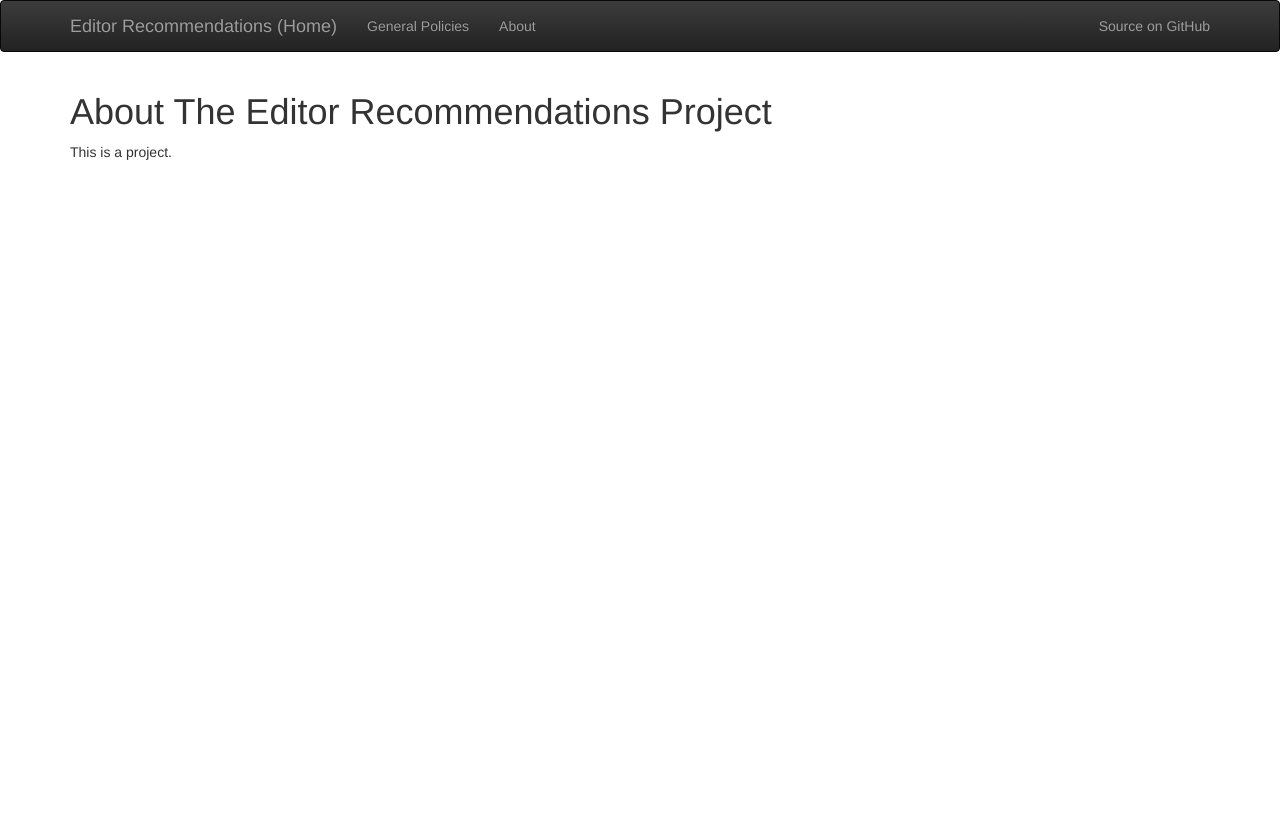
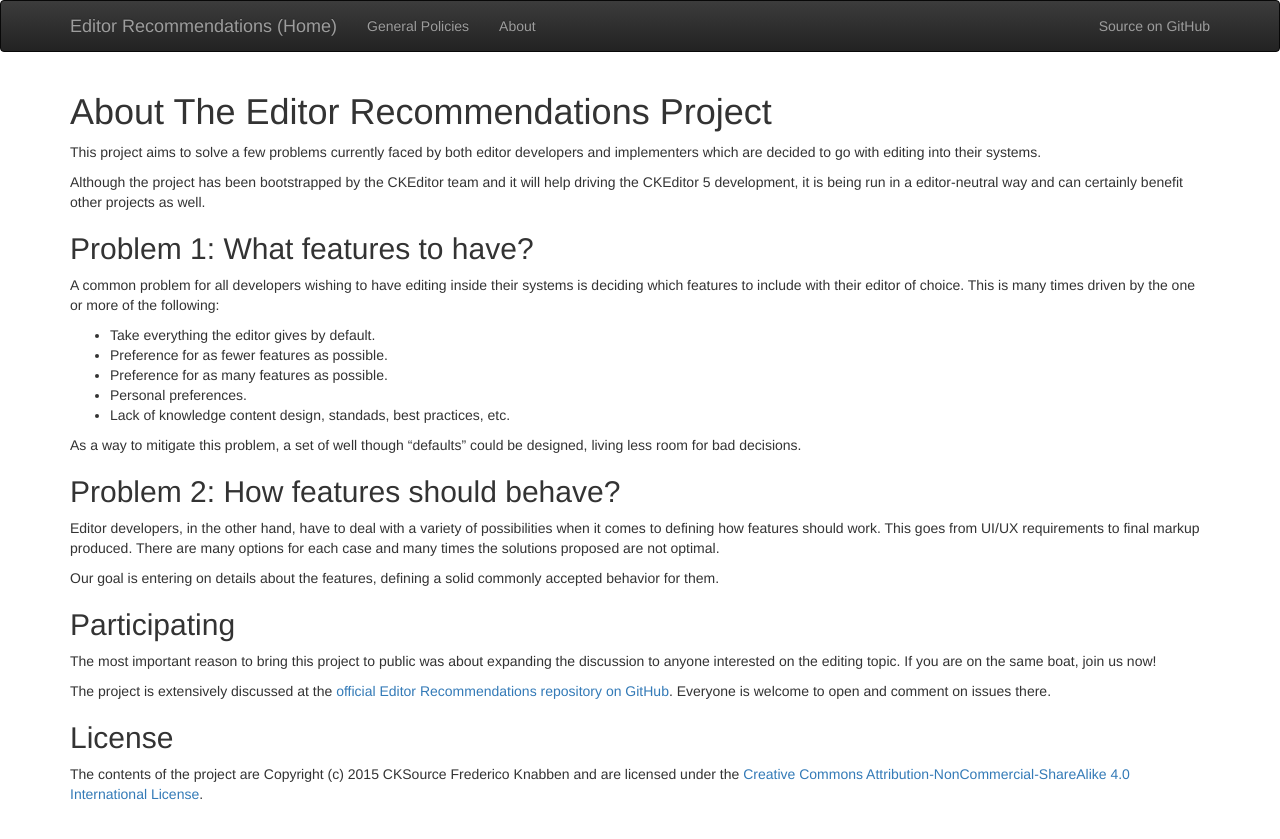
Before and after one commit to ckeditor/editor-recommendations, a Jekyll site: the page built from about/index.md, in a window 1280 px wide. Shown: the top 839 px of the page. Built offline with Jekyll 4.4.1, drawn with Linux system fonts in a browser that asks for light colours.

Commit message:
Introduced the initial text for About.

```diff
--- a/about/index.md
+++ b/about/index.md
@@ -5,4 +5,34 @@ layout: default
 
 # About The Editor Recommendations Project
 
-This is a project.
+This project aims to solve a few problems currently faced by both editor developers and implementers which are decided to go with editing into their systems.
+
+Although the project has been bootstrapped by the CKEditor team and it will help driving the CKEditor 5 development, it is being run in a editor-neutral way and can certainly benefit other projects as well.
+
+## Problem 1: What features to have?
+
+A common problem for all developers wishing to have editing inside their systems is deciding which features to include with their editor of choice. This is many times driven by the one or more of the following:
+
+ * Take everything the editor gives by default.
+ * Preference for as fewer features as possible.
+ * Preference for as many features as possible.
+ * Personal preferences.
+ * Lack of knowledge content design, standads, best practices, etc.
+
+As a way to mitigate this problem, a set of well though "defaults" could be designed, living less room for bad decisions.
+
+## Problem 2: How features should behave?
+
+Editor developers, in the other hand, have to deal with a variety of possibilities when it comes to defining how features should work. This goes from UI/UX requirements to final markup produced. There are many options for each case and many times the solutions proposed are not optimal.
+
+Our goal is entering on details about the features, defining a solid commonly accepted behavior for them.
+
+## Participating
+
+The most important reason to bring this project to public was about expanding the discussion to anyone interested on the editing topic. If you are on the same boat, join us now!
+
+The project is extensively discussed at the [official Editor Recommendations repository on GitHub](http://). Everyone is welcome to open and comment on issues there.
+
+## License
+
+The contents of the project are Copyright (c) 2015 CKSource Frederico Knabben and are licensed under the [Creative Commons Attribution-NonCommercial-ShareAlike 4.0 International License](http://creativecommons.org/licenses/by-nc-sa/4.0/).
```
Also changed, not shown: general-policies/index.md (+1 -1 lines).
